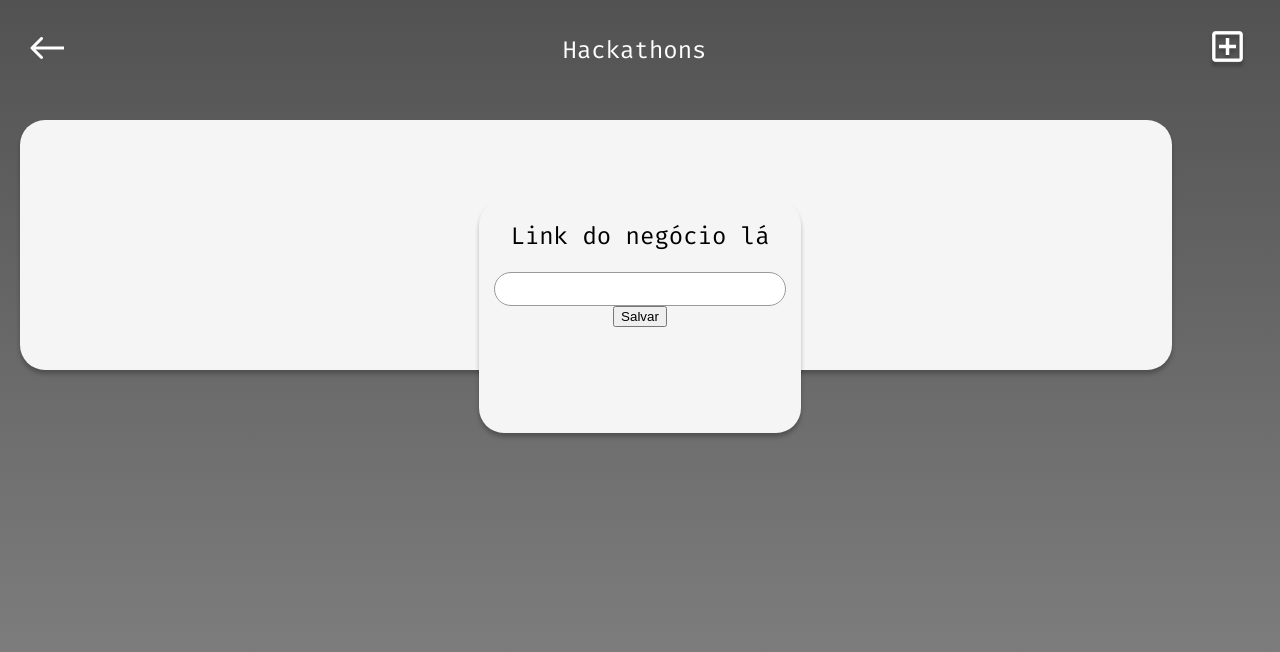
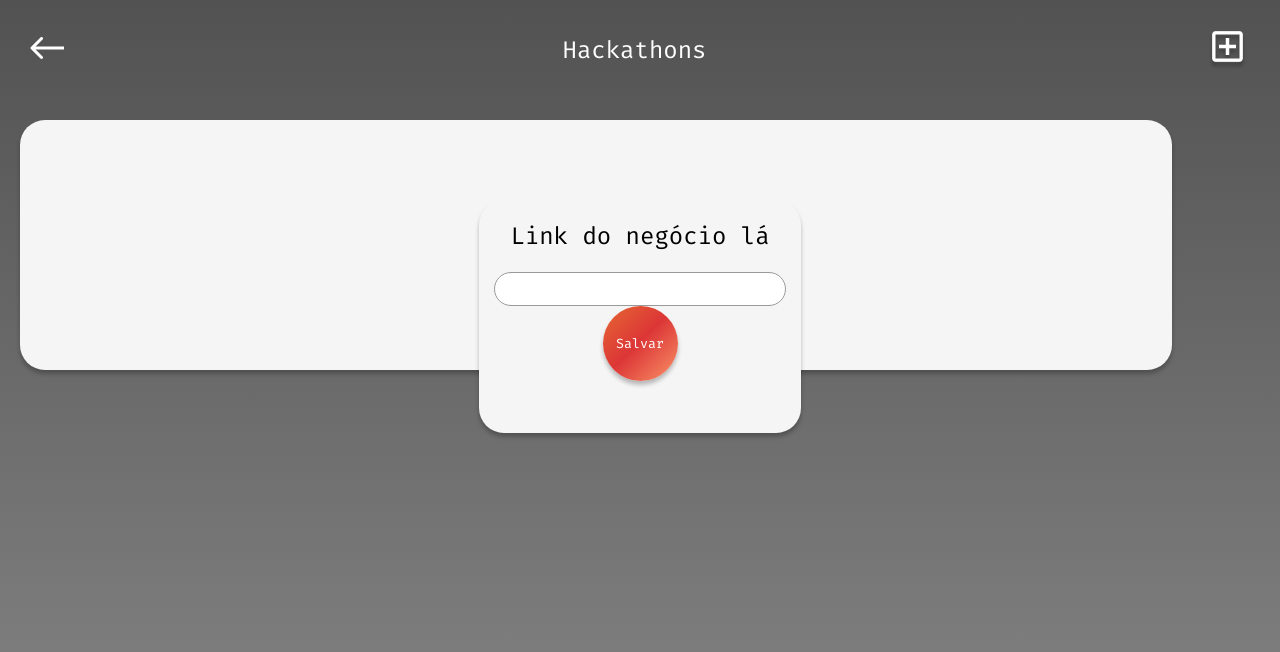
Before and after one commit to hackatool/frontend, a React (Create React App) app: page /hackathons in a window 1280 px wide. Shown: the top 652 px of the page. Built offline with nearby package versions, Linux system fonts and the light colour scheme.

Commit message:
change save button

```diff
--- a/src/components/BoxDialog/index.jsx
+++ b/src/components/BoxDialog/index.jsx
@@ -12,8 +12,9 @@ export default class BoxDialog extends Component {
                 </h2>
 
                 <input type="url" name="url" id="link" className={styles.link} />
-                <button className="saveButton">
-                    Salvar
+                {/* todo: trocar por form e input */}
+                <button className={styles.saveButton}>
+                   <span>Salvar</span>
                 </button>
 
             </div>
--- a/src/components/BoxDialog/style.module.scss
+++ b/src/components/BoxDialog/style.module.scss
@@ -36,7 +36,13 @@ h2 {
 .saveButton {
     width: 75px;
     height: 75px;
+    border: none;
+    border-radius: 50px;
 
     background: linear-gradient(135.42deg, #E66833 0%, #DC3636 48.44%, #FA9468 100%);
     box-shadow: 0px 4px 4px rgba(0, 0, 0, 0.25);
+
+    span {
+        color: white;
+    }
 }
```
